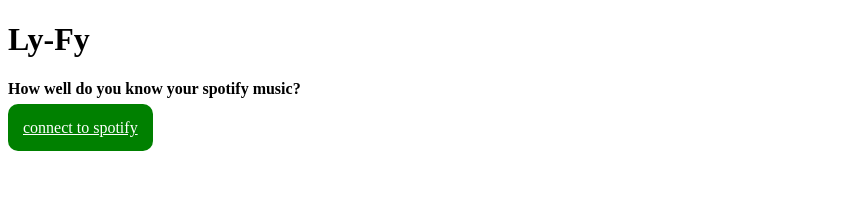
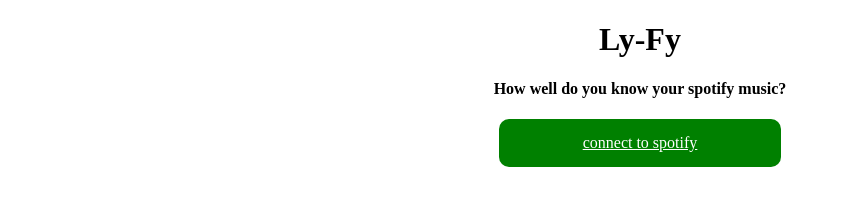
Before and after one commit to 0xh34rtl3ss/lrfy, a website: page public/index.html in a window 1280 px wide. Shown: the whole page, without its empty margins (0-841 px from the left). Drawn offline with nearby package versions, Linux system fonts and the light colour scheme.

Commit message:
update styling

```diff
--- a/public/index.html
+++ b/public/index.html
@@ -8,9 +8,10 @@
     <title>Ly-Fy</title>
 </head>
 <body>
-    <h1>Ly-Fy</h1>
-    <h4>How well do you know your spotify music?</h4>
-    <a href="/login" id="button">connect to spotify</a>
+    <h1 style="text-align: center;">Ly-Fy</h1>
+    <h4 style="text-align: center;"> How well do you know your spotify music?</h4>
+    <div id=button><a href="/login" id="button">connect to spotify</a></div>
+
 
 </body>
 </html>
--- a/public/style.css
+++ b/public/style.css
@@ -1,8 +1,13 @@
+
+
 #button{
     padding: 15px;
     color: white;
     background-color: green;
-    border-radius: 10px;;
+    border-radius: 10px;
+    text-align: center;
+    margin: 0 auto;
+    width: 20%;
 }
 
 #quiz{
```
